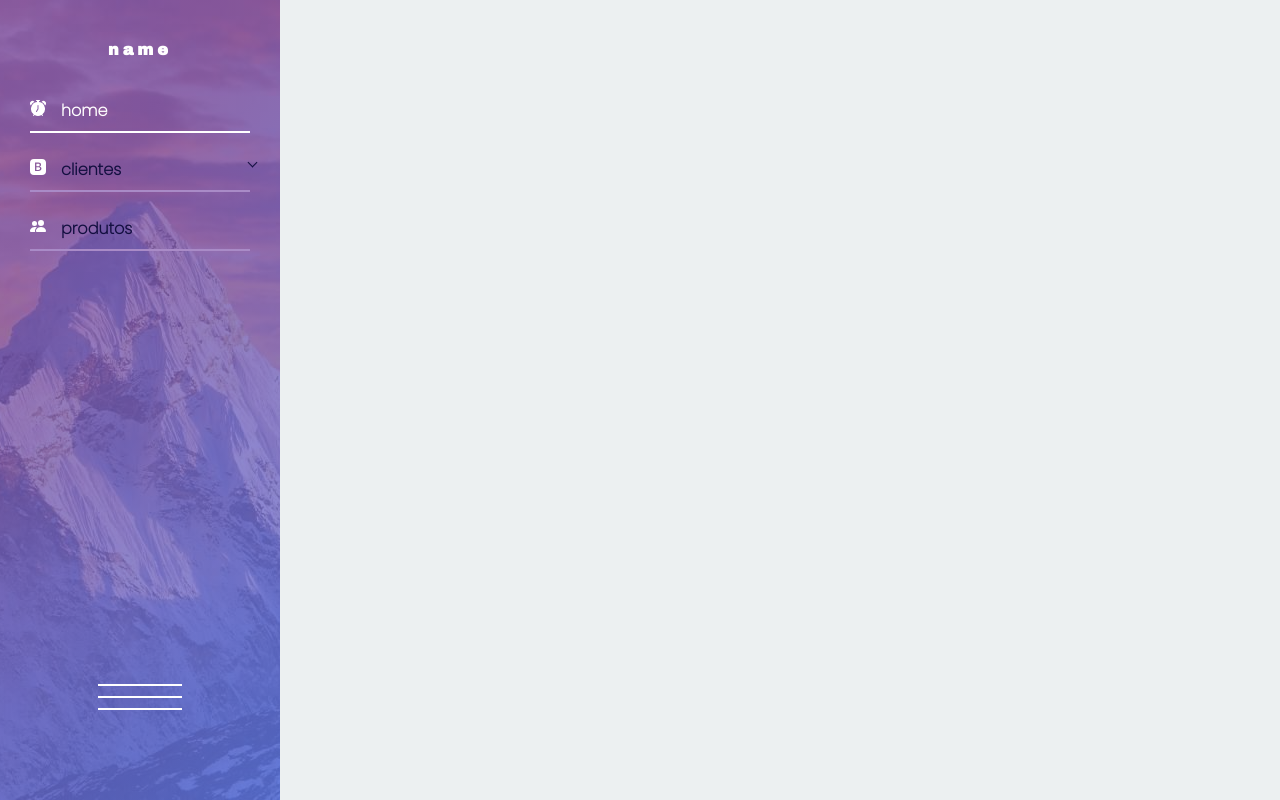
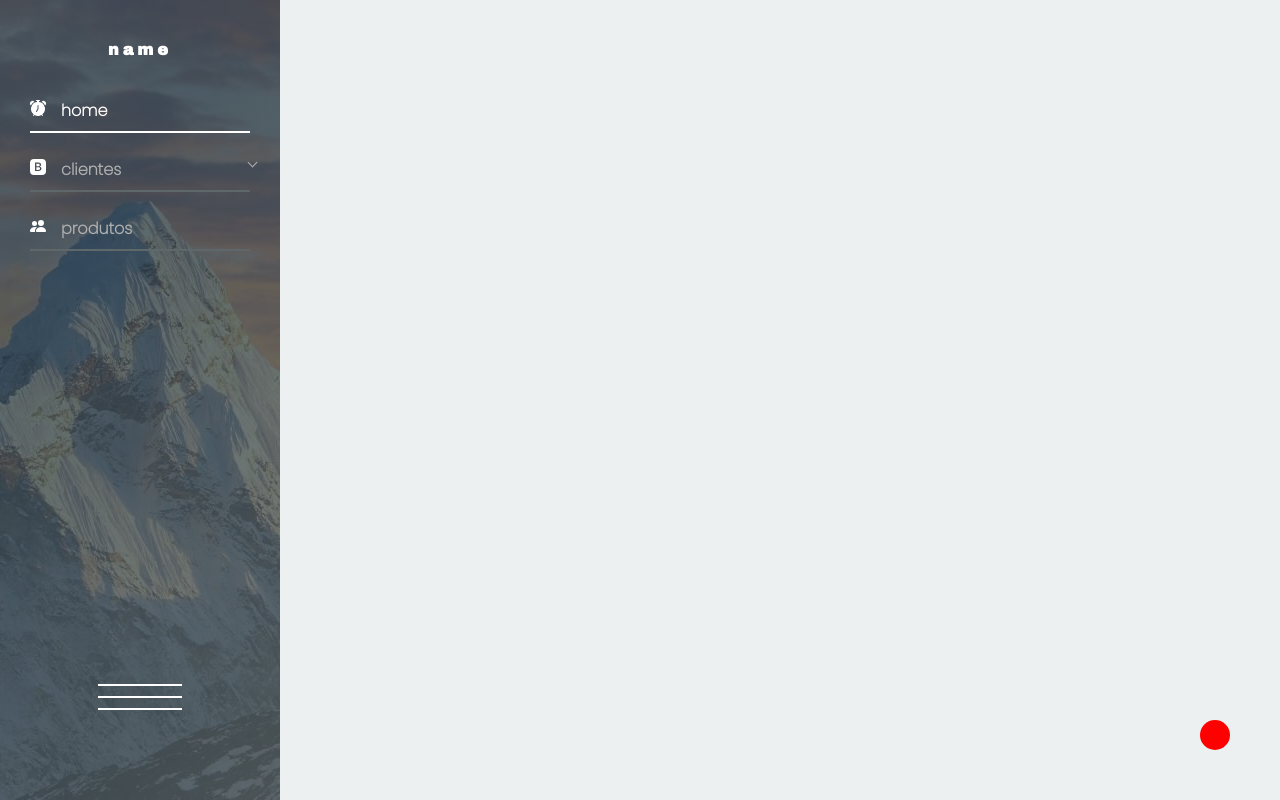
Before and after one commit to Hevertonvp/dashboard, a React (Create React App) app: page / in a window 1280 px wide. Built offline with nearby package versions, Linux system fonts and the light colour scheme.

Commit message:
first deploy to gthub pages

```diff
--- a/package.json
+++ b/package.json
@@ -1,4 +1,5 @@
 {
+  "homepage": "https://hevertonvp.github.io/dashboard/",
   "name": "dashboard",
   "version": "0.1.0",
   "private": true,
@@ -21,7 +22,9 @@
     "start": "react-scripts start",
     "build": "react-scripts build",
     "test": "react-scripts test",
-    "eject": "react-scripts eject"
+    "eject": "react-scripts eject",
+    "predeploy": "npm run build",
+    "deploy": "gh-pages -d build"
   },
   "eslintConfig": {
     "extends": [
@@ -42,6 +45,7 @@
     ]
   },
   "devDependencies": {
+    "gh-pages": "^3.1.0",
     "node-sass": "^5.0.0"
   }
 }
--- a/src/App.js
+++ b/src/App.js
@@ -35,9 +35,9 @@ const App = () => {
         sidebarHeader={sidebarHeader}
         menuItems={menuItems}
         fonts={fonts}
-        colorPalette = {Palette.julyBlue}
+        colorPalette = {Palette.silver}
       />
-      <MainView />
+      <MainView /*pickup-a color*//>
     </s.App>
   );
 }
--- /dev/null
+++ b/src/components/MainView/ColorPicker/ColorPicker.jsx
@@ -0,0 +1,11 @@
+import * as c from './ColorPickerStyle'
+
+
+const ColorPicker = (props) => {
+    return (
+        <c.ColorPickerContainer>
+            <c.ColorBall />
+        </c.ColorPickerContainer>
+    )
+}
+export default ColorPicker
--- /dev/null
+++ b/src/components/MainView/ColorPicker/ColorPickerStyle.jsx
@@ -0,0 +1,15 @@
+import styled from '@emotion/styled'
+
+
+export const ColorPickerContainer = styled.div`
+align-self: flex-end;
+margin-top: auto;
+display: flex
+`
+export const ColorBall = styled.div`
+width: 30px;
+height: 30px;
+background-color: red;
+margin: 50px;
+border-radius: 50%;
+`
--- a/src/components/MainView/MainView.jsx
+++ b/src/components/MainView/MainView.jsx
@@ -1,10 +1,14 @@
 import React from 'react'
 import * as s from './MainViewStyles'
 import Routes from '../../routes'
+import ColorPicker from './ColorPicker/ColorPicker'
 
 const MainView = () => {
-    return <s.MainViewContainer>
-        <Routes />
-    </s.MainViewContainer>
+    return (
+        <s.MainViewContainer>
+            <Routes />
+            <ColorPicker />
+        </s.MainViewContainer>
+    )
 }
 export default MainView
--- a/src/components/MainView/MainViewStyles.jsx
+++ b/src/components/MainView/MainViewStyles.jsx
@@ -3,4 +3,6 @@ import styled from '@emotion/styled'
 
 export const MainViewContainer = styled.div`
 width: 80%;
+display: flex;
+flex-direction: column;
 `
--- a/src/routes.js
+++ b/src/routes.js
@@ -15,7 +15,6 @@ const Routes = () => {
             <Route exact path="/clientes" component={Clientes} />
             <Route exact path="/clientes/:country" component={Country} />
             <Route exact path="/servicos" component={Servicos} />
-
         </Switch>
     )
 }
```
Also changed, not shown: src/colors.js (indentation only), 1 other file (tests, documents, lock files or other folders).
